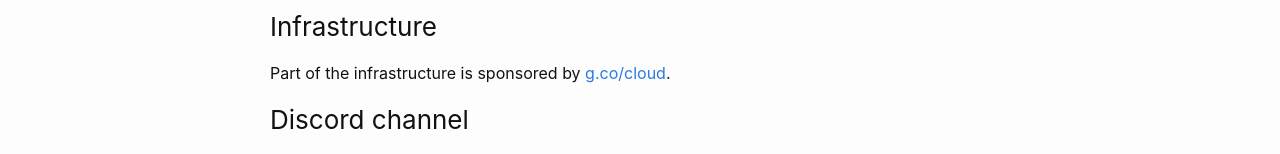
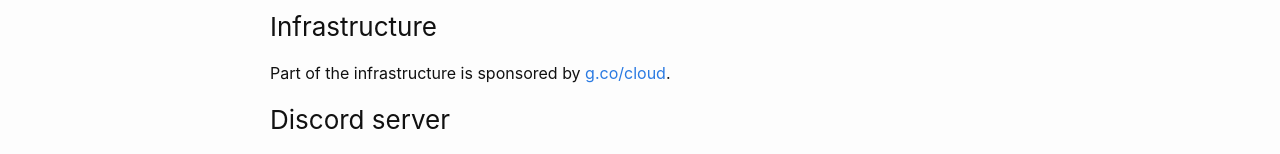
Before and after one commit to kapravel/hackpack-web, a Jekyll site: the page built from ctf2020.md, in a window 1280 px wide. Shown: the part 1214-1368 px from the top of the page. Built offline with Jekyll 4.4.1, drawn with Linux system fonts in a browser that asks for light colours; grey boxes are pictures that could not be loaded.

Commit message:
discord server

```diff
--- a/ctf2020.md
+++ b/ctf2020.md
@@ -37,6 +37,6 @@ Lastly, do not share flags with other teams or ask for flags. Be a l33t hacker a
 
 Part of the infrastructure is sponsored by [g.co/cloud](https://g.co/cloud).
 
-### Discord channel
+### Discord server
 
 <iframe src="https://discordapp.com/widget?id=699987550617731102&theme=dark" width="350" height="500" allowtransparency="true" frameborder="0"></iframe>
```
